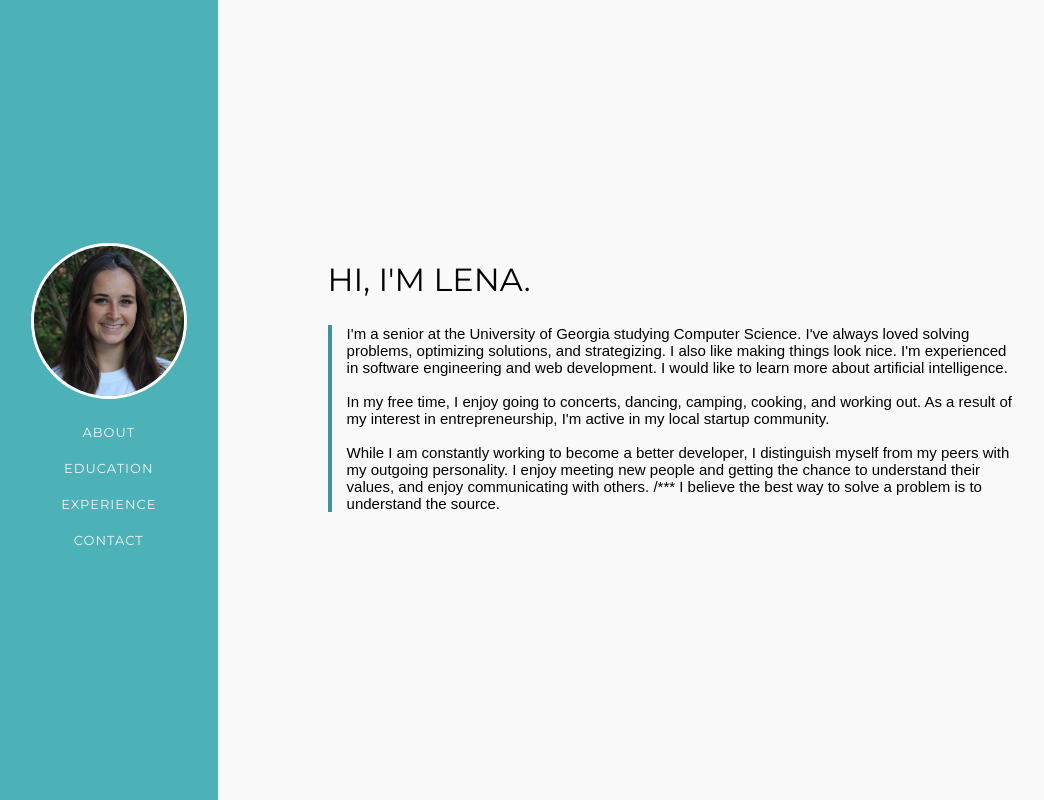
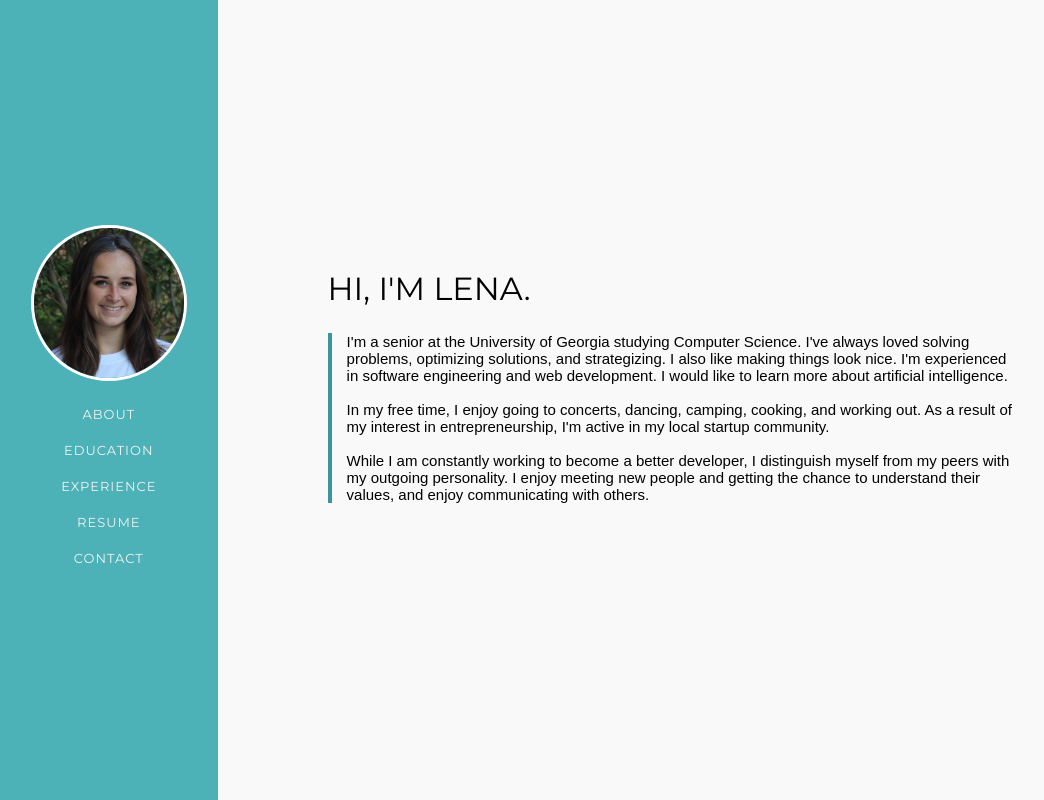
Before and after one commit to lenawayson/resume-react, a React (Create React App) app: page /about in a window 1280 px wide. Shown: the whole page, without its empty margins (0-1044 px from the left). Built offline with nearby package versions, Linux system fonts and the light colour scheme.

Commit message:
Add resume link to sidebar

```diff
--- a/src/Components/About.js
+++ b/src/Components/About.js
@@ -19,7 +19,7 @@ class About extends Component {
                 <br />
                 <br />
                 While I am constantly working to become a better developer, I distinguish myself from my peers with my outgoing personality. I enjoy meeting new people and getting the chance to understand their values,
-                and enjoy communicating with others. /*** I believe the best way to solve a problem is to understand the source.
+                and enjoy communicating with others.
                 <br />
                 </div>
                 </div>
--- a/src/Components/Sidebar.js
+++ b/src/Components/Sidebar.js
@@ -6,6 +6,7 @@ import Education from './Education.js';
 import Experience from './Experience.js'
 import Leadership from './Leadership.js'
 import Photo from '../images/me.JPG'
+import Resume from '../images/Resume-Sept-2018.pdf'
 import '../App.css';
 
 const routes = [
@@ -36,14 +37,14 @@ class Sidebar extends Component {
     render(){
         return(
             <Router>
-            <div style={{display: "flex", flexDirection: "column", backgroundColor: "#f9f9f9"}}>
+            <div style={{display: "flex", flexDirection: "column"}}>
             <div class="sidebar">
                 <ul class="nav-ul">
                     <Link to="/"> <img class="img-circle" src={Photo}></img></Link>
                     <li><Link to="/about">About</Link></li>
                     <li><Link to="/education">Education</Link></li>
                     <li><Link to="/experience">Experience</Link></li>
-                    {/*<li><Link to="/leadership">Leadership</Link></li>*/}
+                    <li><Link to={Resume} target="_blank">Resume</Link></li>
                     <li><Link to="/contact">Contact</Link></li>
                 </ul>
             </div>
```
Also changed, not shown: 1 other file (tests, documents, lock files or other folders).
